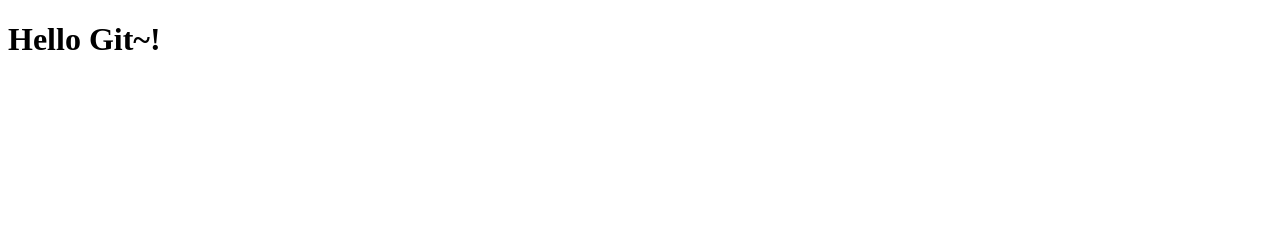
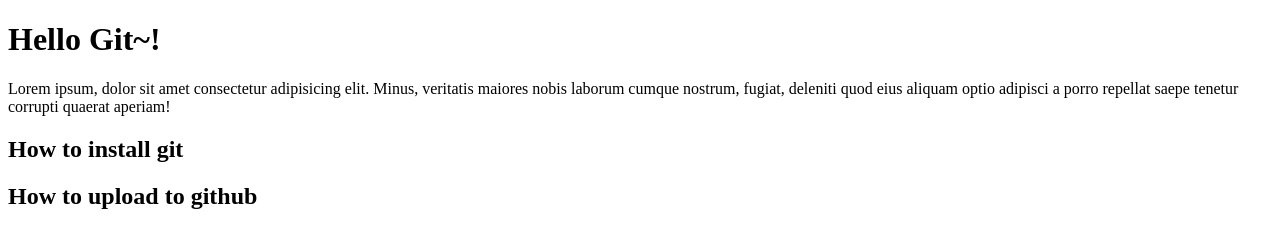
Before and after one commit to devinliang/2021ud2test, a plain HTML site: page index.html in a window 1280 px wide. Drawn offline with Linux system fonts and the light colour scheme.

Commit message:
加上內容

```diff
--- a/index.html
+++ b/index.html
@@ -8,5 +8,12 @@
 </head>
 <body>
     <h1>Hello Git~!</h1>
+
+    <p>Lorem ipsum, dolor sit amet consectetur adipisicing elit. Minus, veritatis maiores nobis laborum cumque nostrum, fugiat, deleniti quod eius aliquam optio adipisci a porro repellat saepe tenetur corrupti quaerat aperiam!
+    </p>
+
+    <h2>How to install git</h2>
+    <h2>How to upload to github</h2>
+
 </body>
 </html>
```
